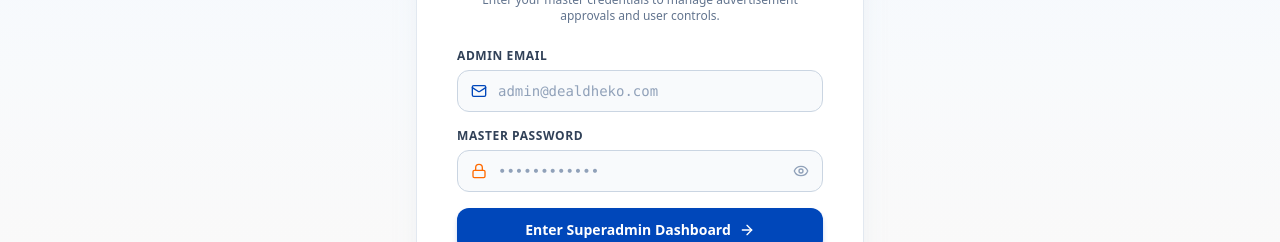
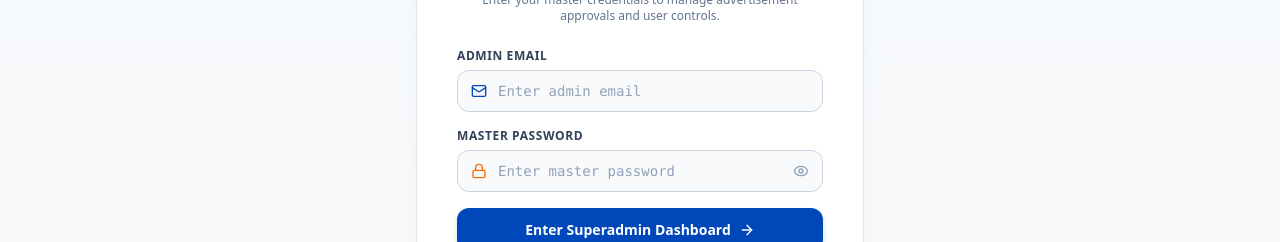
Before and after one commit to appagile4/DealDheko, a Next.js app: page /admin in a window 1280 px wide. Shown: the part 329-571 px from the top of the page. Built offline with nearby package versions, Linux system fonts and the light colour scheme; no server answers.

Commit message:
fix(admin): update placeholders to Enter admin email and Enter master password with autocomplete controls

```diff
--- a/src/app/admin/page.tsx
+++ b/src/app/admin/page.tsx
@@ -168,9 +168,10 @@ export default function AdminLoginPage() {
                 <input
                   type="email"
                   required
+                  autoComplete="off"
                   value={email}
                   onChange={(e) => setEmail(e.target.value)}
-                  placeholder="admin@dealdheko.com"
+                  placeholder="Enter admin email"
                   className="w-full pl-10 pr-4 py-2.5 bg-slate-50 border border-slate-300 rounded-xl text-sm text-slate-900 placeholder-slate-400 focus:outline-none focus:bg-white focus:border-[#0047BA] focus:ring-2 focus:ring-[#0047BA]/20 transition-all font-mono"
                 />
               </div>
@@ -188,9 +189,10 @@ export default function AdminLoginPage() {
                 <input
                   type={showPassword ? "text" : "password"}
                   required
+                  autoComplete="current-password"
                   value={password}
                   onChange={(e) => setPassword(e.target.value)}
-                  placeholder="••••••••••••"
+                  placeholder="Enter master password"
                   className="w-full pl-10 pr-10 py-2.5 bg-slate-50 border border-slate-300 rounded-xl text-sm text-slate-900 placeholder-slate-400 focus:outline-none focus:bg-white focus:border-[#0047BA] focus:ring-2 focus:ring-[#0047BA]/20 transition-all font-mono"
                 />
                 <button
```
